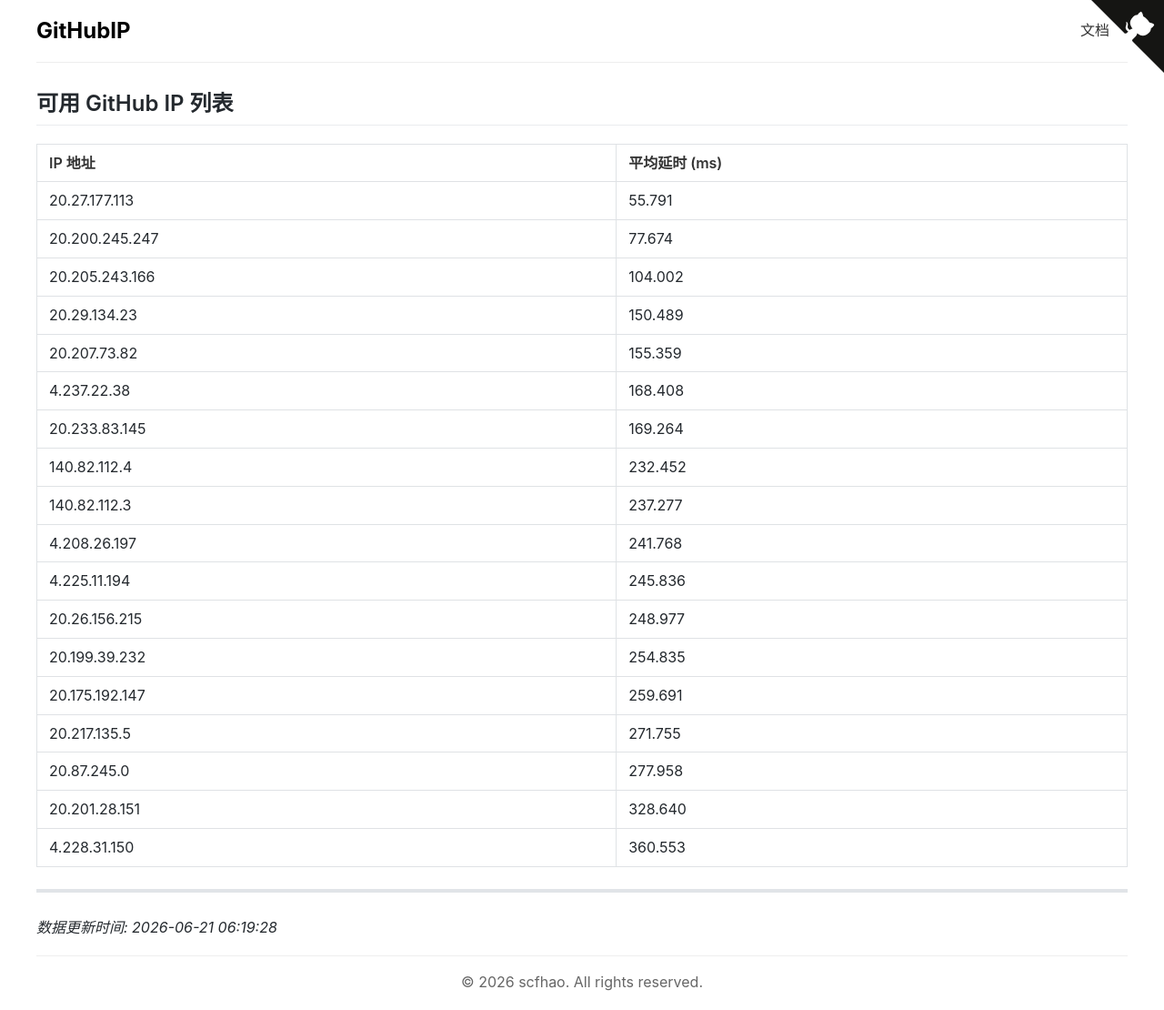
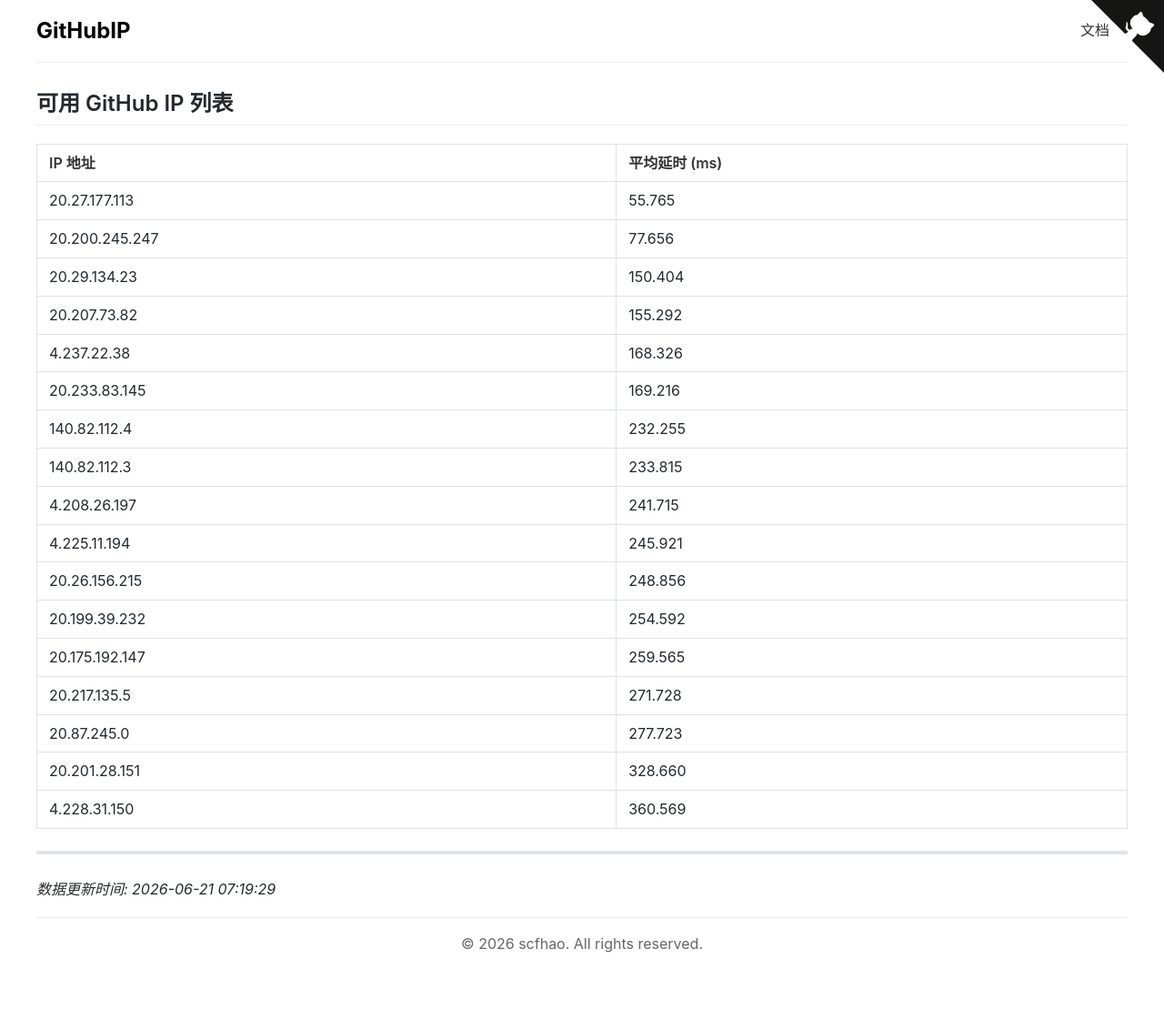
Before and after one commit to scfhao/GitHubIP, a Jekyll site: the page built from index.md, in a window 1280 px wide. Shown: the whole page at 91% size. Built offline with Jekyll 4.4.1, drawn with Linux system fonts in a browser that asks for light colours; after the commit the page ends 1068 px from its top, so only the background shows below that.

Commit message:
自动脚本执行 - 2026-06-21 07:19:29

```diff
--- a/index.md
+++ b/index.md
@@ -1,32 +1,31 @@
 ---
 layout: home
 title: GitHub IP 列表
-date: 2026-06-21 06:19:28
+date: 2026-06-21 07:19:29
 ---
 
 ## 可用 GitHub IP 列表
 
 | IP 地址 | 平均延时 (ms) |
 |---------|--------------|
-| 20.27.177.113 | 55.791 |
-| 20.200.245.247 | 77.674 |
-| 20.205.243.166 | 104.002 |
-| 20.29.134.23 | 150.489 |
-| 20.207.73.82 | 155.359 |
-| 4.237.22.38 | 168.408 |
-| 20.233.83.145 | 169.264 |
-| 140.82.112.4 | 232.452 |
-| 140.82.112.3 | 237.277 |
-| 4.208.26.197 | 241.768 |
-| 4.225.11.194 | 245.836 |
-| 20.26.156.215 | 248.977 |
-| 20.199.39.232 | 254.835 |
-| 20.175.192.147 | 259.691 |
-| 20.217.135.5 | 271.755 |
-| 20.87.245.0 | 277.958 |
-| 20.201.28.151 | 328.640 |
-| 4.228.31.150 | 360.553 |
+| 20.27.177.113 | 55.765 |
+| 20.200.245.247 | 77.656 |
+| 20.29.134.23 | 150.404 |
+| 20.207.73.82 | 155.292 |
+| 4.237.22.38 | 168.326 |
+| 20.233.83.145 | 169.216 |
+| 140.82.112.4 | 232.255 |
+| 140.82.112.3 | 233.815 |
+| 4.208.26.197 | 241.715 |
+| 4.225.11.194 | 245.921 |
+| 20.26.156.215 | 248.856 |
+| 20.199.39.232 | 254.592 |
+| 20.175.192.147 | 259.565 |
+| 20.217.135.5 | 271.728 |
+| 20.87.245.0 | 277.723 |
+| 20.201.28.151 | 328.660 |
+| 4.228.31.150 | 360.569 |
 
 ---
 
-*数据更新时间: 2026-06-21 06:19:28*
+*数据更新时间: 2026-06-21 07:19:29*
```
